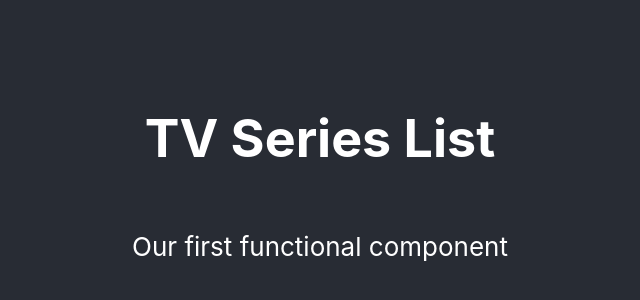
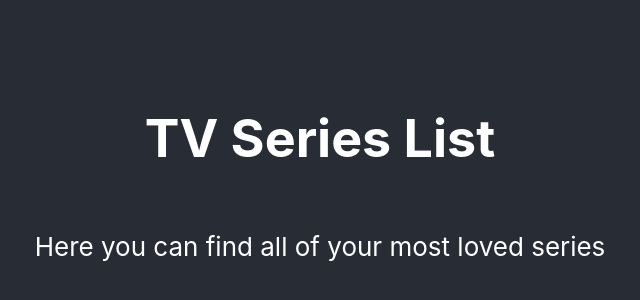
Before and after one commit to Combatd/react-fundamentals-tv, a React (Create React App) app: page / in a window 1280 px wide. Shown: the part 220-520 px from the top of the page, without its empty margins (320-960 px from the left). Built offline with nearby package versions, Linux system fonts and the light colour scheme.

Commit message:
Render props.message in Intro component

```diff
--- a/src/App.js
+++ b/src/App.js
@@ -1,4 +1,5 @@
 import logo from './logo.svg';
+import Intro from './components/Intro';
 import './App.css';
 
 function App() {
@@ -6,9 +7,7 @@
     <div className="App">
       <header className="App-header">
         <h1>TV Series List</h1>
-        <p className="App intro">
-          Our first functional component
-        </p>
+        <Intro message='Here you can find all of your most loved series' />
       </header>
     </div>
   );
--- /dev/null
+++ b/src/components/Intro/index.js
@@ -0,0 +1,11 @@
+import React from 'react';
+
+const Intro = props => {
+    return(
+    <p className='Aoo-intro'>
+        {props.message}
+    </p>
+    )
+}
+
+export default Intro;
```
